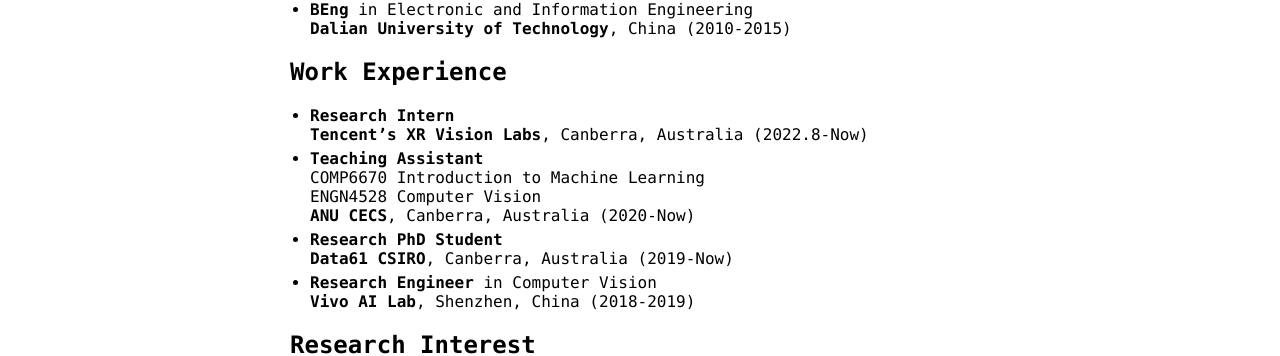
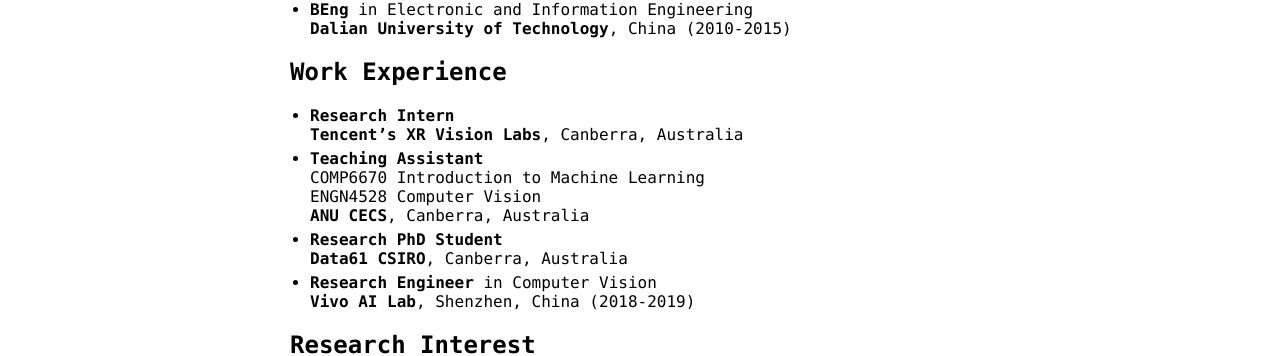
Before and after one commit to ShiQiu0419/ShiQiu0419.github.io, a Jekyll site: the page built from index.md, in a window 1280 px wide. Shown: the part 1094-1450 px from the top of the page. Built offline with Jekyll 4.4.1, drawn with Linux system fonts in a browser that asks for light colours; our own code applies the rules of GitHub Pages for plain Markdown files.

Commit message:
Update index.md

```diff
--- a/index.md
+++ b/index.md
@@ -46,13 +46,13 @@
 
 ## Work Experience
 * **Research Intern**
-**Tencent's XR Vision Labs**, Canberra, Australia (2022.8-Now)
+**Tencent's XR Vision Labs**, Canberra, Australia
 * **Teaching Assistant**
 COMP6670 Introduction to Machine Learning
 ENGN4528 Computer Vision
-**ANU CECS**, Canberra, Australia (2020-Now)
+**ANU CECS**, Canberra, Australia
 * **Research PhD Student**
-**Data61 CSIRO**, Canberra, Australia (2019-Now)
+**Data61 CSIRO**, Canberra, Australia
 * **Research Engineer** in Computer Vision
 **Vivo AI Lab**, Shenzhen, China (2018-2019)
 
```
